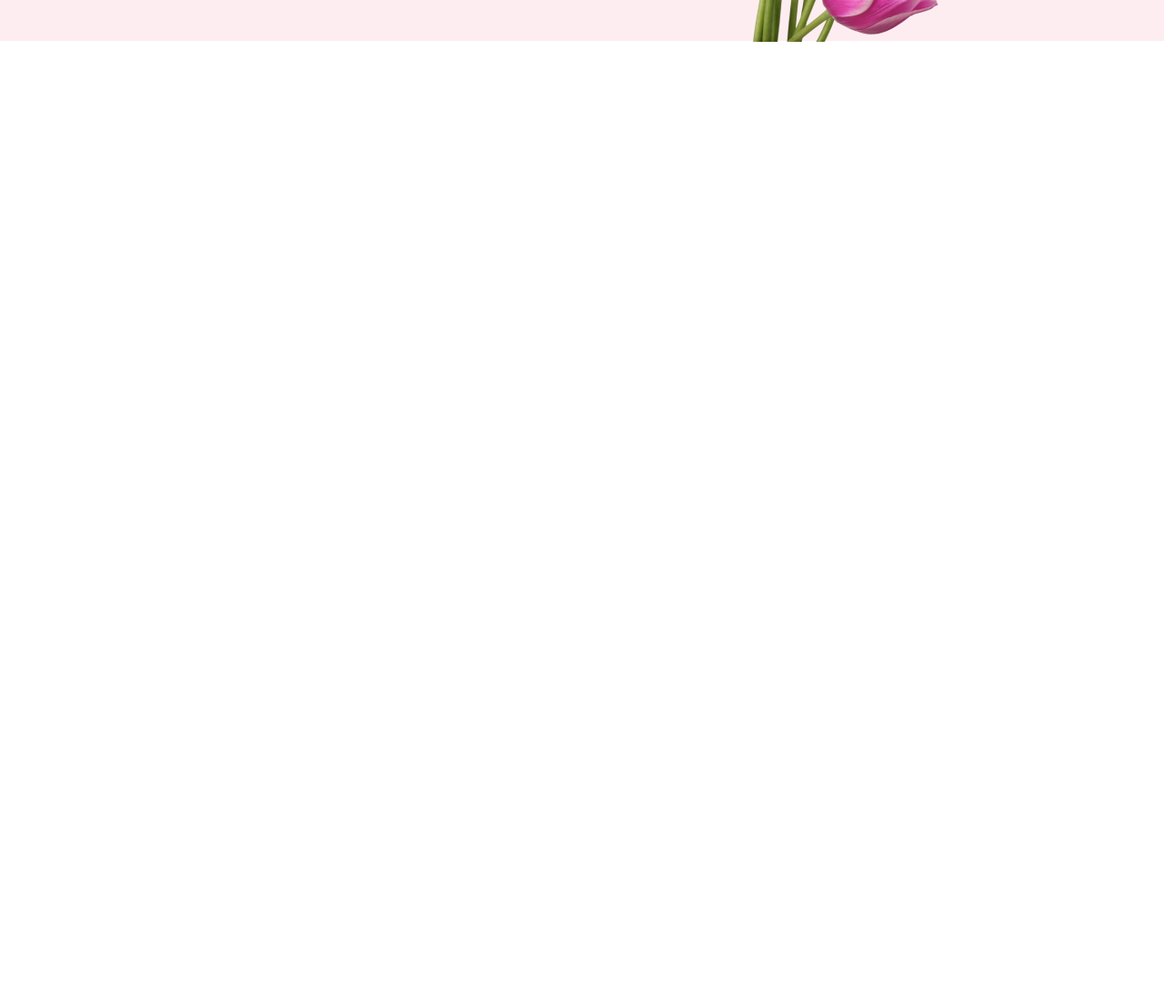
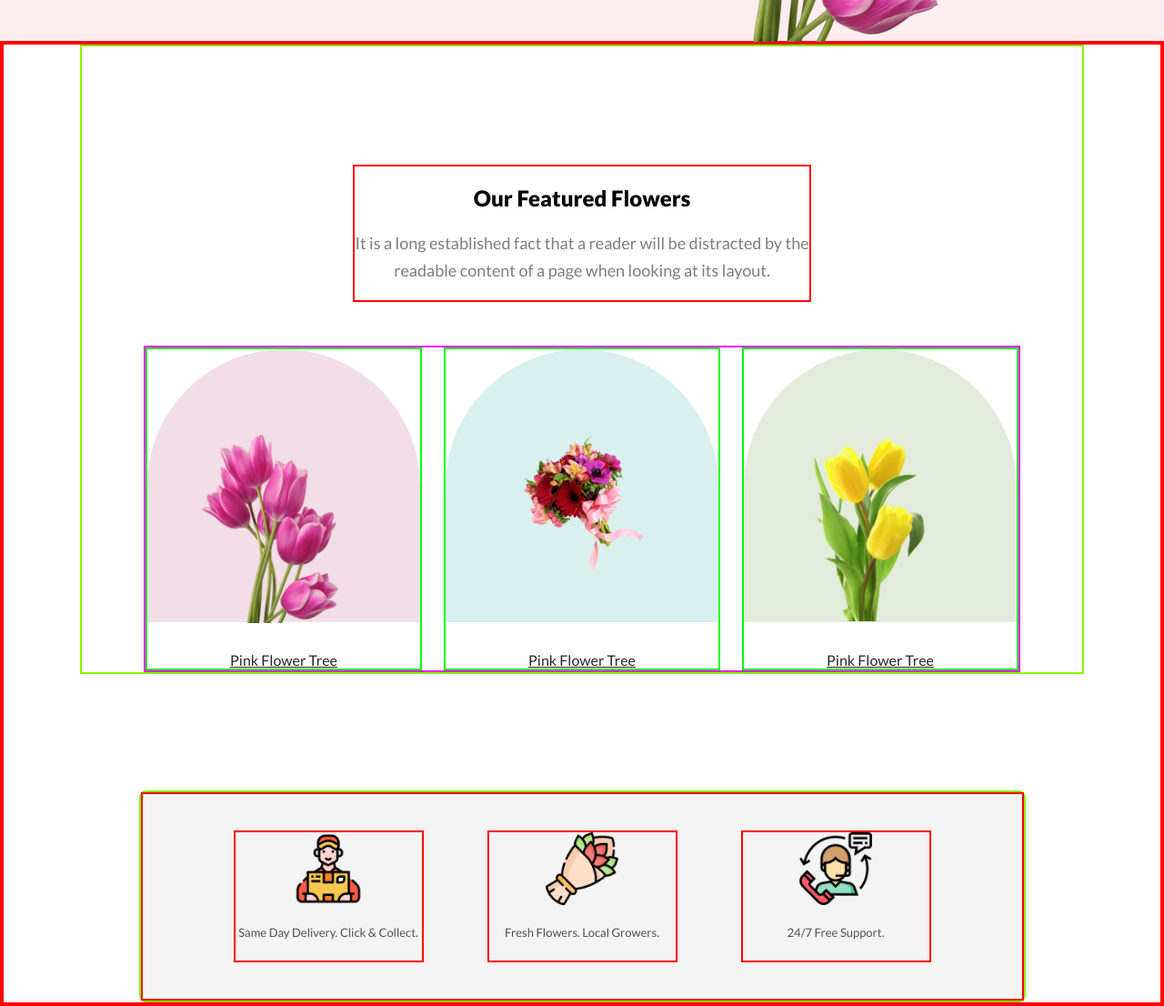
Before and after one commit to Crosshairs532/flower_website, a plain HTML site: page index.html in a window 1280 px wide. Shown: the part 519-1625 px from the top of the page at 91% size. Before the commit the page ends 800 px from the top, so only its background shows below. Drawn offline with Linux system fonts and the light colour scheme.

Commit message:
main featured flowers updated

```diff
--- a/index.html
+++ b/index.html
@@ -38,6 +38,55 @@
             </div>
         </div>
     </header>
+    <main>
+        <div class="main_info">
+            <section class="featured_flowers">
+                <div class="featured_text">
+                    <h2>Our Featured Flowers</h2>
+                    <p>It is a long established fact that a reader will be distracted by the readable content of a page
+                        when looking at its layout.</p>
+                </div>
+                <div class="featured_img">
+                    <div class="tree">
+                        <div class="tree_img_6">
+                            <img class="pw6" src="flower-shop-assignment-main/Flower Asset/pngwing 6.png" alt="">
+                        </div>
+                        <a href="">Pink Flower Tree</a>
+                    </div>
+                    <div class="tree">
+                        <div class="tree_img_5">
+                            <img class="pw5" src="flower-shop-assignment-main/Flower Asset/pngwing 5.png" alt="">
+                        </div>
+                        <a href="">Pink Flower Tree</a>
+                    </div>
+                    <div class="tree">
+                        <div class="tree_img_7">
+                            <img class="pw7" src="flower-shop-assignment-main/Flower Asset/pngwing 7.png" alt="">
+                        </div>
+                        <a href="">Pink Flower Tree</a>
+                    </div>
+                </div>
+            </section>
+            <section class="delivery_local_support-container">
+                <div class="delivery_local_support">
+                    <div class="dls">
+                        <img src="flower-shop-assignment-main/Flower Asset/Group 57.png" alt="">
+                        <p>Same Day Delivery. Click & Collect.</p>
+                    </div>
+                    <div class="dls">
+                        <img src="flower-shop-assignment-main/Flower Asset/Group 58.png" alt="">
+                        <p>Fresh Flowers. Local Growers.</p>
+                    </div>
+                    <div class="dls">
+                        <img src="flower-shop-assignment-main/Flower Asset/Group 59.png" alt="">
+                        <p>24/7 Free Support.</p>
+                    </div>
+
+                </div>
+            </section>
+
+        </div>
+    </main>
 </body>
 
 </html>
--- a/style.css
+++ b/style.css
@@ -87,3 +87,151 @@ header {
     font-weight: 700;
     text-decoration: none;
 }
+
+/* header done */
+
+/* main start */
+main {
+    border: 2px solid red;
+}
+
+section {
+    border: 2px solid rgb(128, 255, 0);
+}
+
+.main_info {
+    border: 2px solid red;
+    display: flex;
+    flex-direction: column;
+    align-items: center;
+}
+
+.featured_flowers {
+    display: flex;
+    flex-direction: column;
+    align-items: center;
+    width: 1100px;
+}
+
+.featured_text {
+    border: 2px solid red;
+    width: 500px;
+    text-align: center;
+    margin-top: 130px;
+    margin-bottom: 48px;
+}
+
+.featured_text p {
+    color: rgba(39, 39, 39, 0.60);
+    text-align: center;
+    font-size: 18px;
+    font-weight: 400;
+    line-height: 30px;
+
+}
+
+.featured_img {
+    gap: 24px;
+    display: flex;
+    border: 2px solid rgb(242, 0, 255);
+
+}
+
+.tree {
+
+    display: flex;
+    align-items: center;
+    flex-direction: column;
+    border: 2px solid rgb(0, 255, 21);
+
+}
+
+.tree a {
+    color: #272727;
+    margin-top: 32px;
+}
+
+.tree_img_6 {
+    border-radius: 300px 300px 0px 0px;
+    background: rgba(167, 33, 98, 0.15);
+
+    width: 300px;
+    height: 300px;
+    /* border: 2px solid rgb(255, 68, 0); */
+}
+
+.tree_img_5 {
+    border-radius: 300px 300px 0px 0px;
+    background: rgba(5, 151, 160, 0.15);
+    width: 300px;
+    height: 300px;
+    /* border: 2px solid rgb(255, 68, 0); */
+}
+
+.tree_img_7 {
+    border-radius: 300px 300px 0px 0px;
+    background: rgba(71, 125, 17, 0.15);
+
+    width: 300px;
+    height: 300px;
+    /* border: 2px solid rgb(255, 68, 0); */
+}
+
+.tree_img_6 .pw6 {
+    /* padding: 95px 90px; */
+    margin: 94px 60px 0px 60px;
+    width: 50%;
+
+}
+
+.tree_img_5 .pw5 {
+    /* padding: 95px 90px; */
+    margin: 94px 60px 0px 80px;
+    width: 50%;
+
+}
+
+.tree_img_7 .pw7 {
+    width: 50%;
+    margin: 74px 60px 0px 60px;
+}
+
+/*  delivery_local_support*/
+
+.delivery_local_support-container {
+    margin-top: 128px;
+    width: 971px;
+    border-radius: 8px;
+    background: rgba(39, 39, 39, 0.05);
+
+}
+
+.delivery_local_support {
+    display: flex;
+    justify-content: space-around;
+    border: 2px solid red;
+    padding: 40px 100px 40px 100px;
+    gap: 70px;
+}
+
+.dls p {
+    color: rgba(39, 39, 39, 0.80);
+    text-align: center;
+    font-family: Lato;
+    font-size: 13px;
+    line-height: 35px;
+}
+
+.dls {
+    width: 900px;
+    border: 2px solid red;
+    display: flex;
+    flex-direction: column;
+    align-items: center;
+
+}
+
+.dls img {
+    width: 80px;
+    height: 80px;
+}
```
